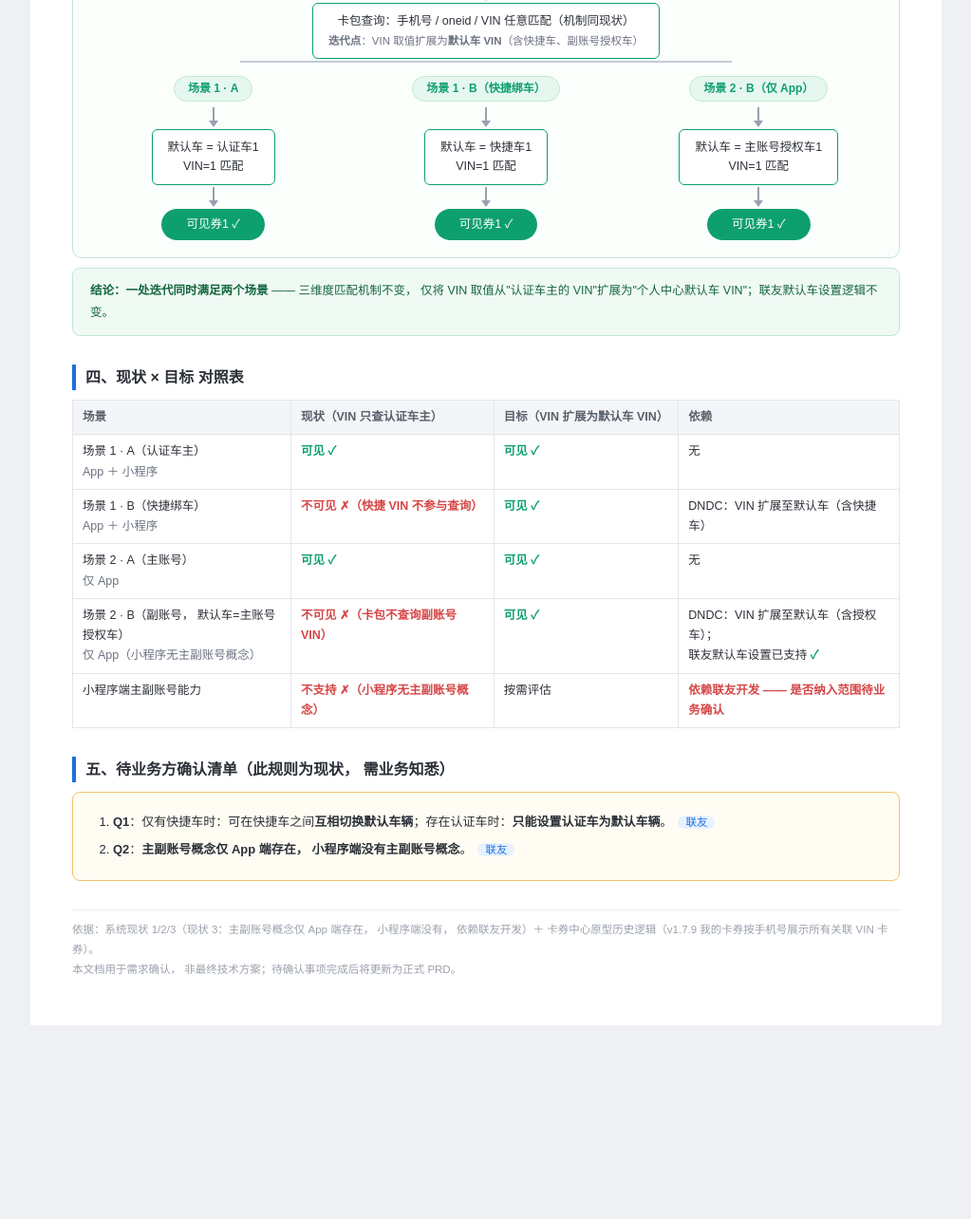
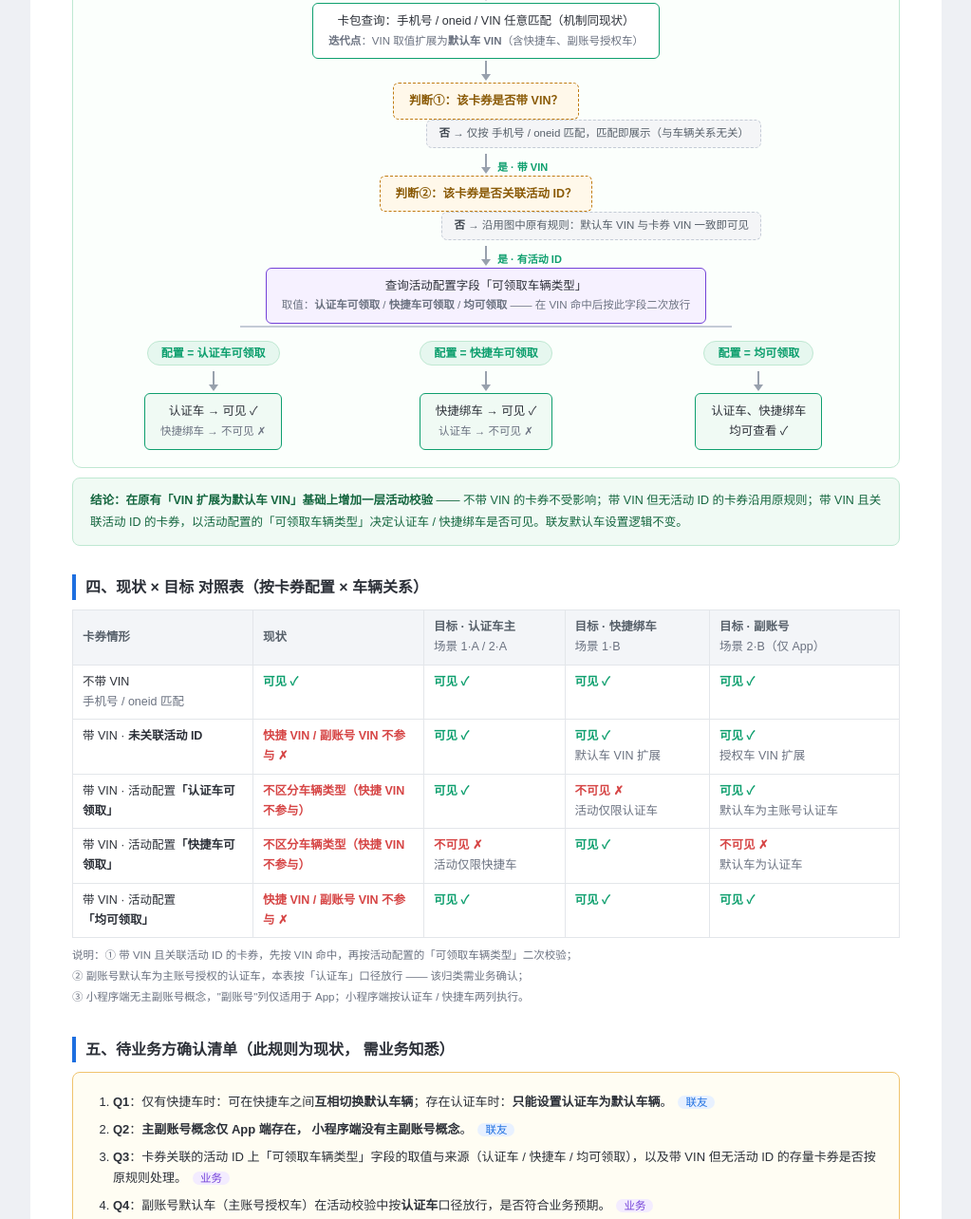
Before and after one commit to Lamb-R/DFN-coupon-docs, a plain HTML site: page coupon-visibility-flow.html in a window 1280 px wide. Shown: the part 1459-2743 px from the top of the page at 95% size, without its empty margins (128-1151 px from the left). Before the commit the page ends 2539 px from the top, so only its background shows below. Drawn offline with Linux system fonts and the light colour scheme.

Commit message:
目标流程增加活动校验：带VIN卡券判断活动ID，按可领取车辆类型决定认证车/快捷绑车可见性，并同步更新对照表

```diff
--- a/coupon-visibility-flow.html
+++ b/coupon-visibility-flow.html
@@ -56,6 +56,12 @@
   .arr .line { width: 2px; height: 14px; background: #98a1ad; }
   .arr .head { width: 0; height: 0; border-left: 5px solid transparent; border-right: 5px solid transparent; border-top: 7px solid #98a1ad; }
 
+  .arr.rel { position: relative; }
+  .arr .lbl { position: absolute; left: 50%; margin-left: 12px; top: 7px; font-size: 11px; font-weight: 700; color: #0e9f6e; white-space: nowrap; }
+  .fc .exit { width: 100%; max-width: 580px; display: flex; justify-content: flex-end; margin: 0 0 4px; }
+  .exit .tag { font-size: 11.5px; border-radius: 6px; padding: 4px 12px; background: #f4f5f7; border: 1px dashed #c4cbd6; color: #57606a; }
+  .exit .tag b { color: #3d444d; }
+
   .branch2 { display: grid; grid-template-columns: 1fr 1fr; gap: 0 28px; width: 100%; margin-top: 2px; }
   .branch2 .col { display: flex; flex-direction: column; align-items: center; }
   .branch2 .col .tagline { font-size: 12px; font-weight: 700; padding: 2px 14px; border-radius: 999px; margin: 4px 0; }
@@ -93,7 +99,7 @@
 <div class="page">
 
 <h1>卡券中心卡包查询规则调整</h1>
-<div class="subtitle">主副账号 · 认证车 · 快捷车 ｜ 用途：与业务方确认需求 · 2026-11-11</div>
+<div class="subtitle">主副账号 · 认证车 · 快捷车 ｜ 用途：与业务方确认需求 · 2026-11-11（更新 2026-11-27）</div>
 
 <div class="legend">
   <span><span class="chip" style="border-color:#1d6fe0;background:#e8f1ff"></span>联友公司负责</span>
@@ -167,7 +173,7 @@
 <div class="concl red"><b>结论：场景 1、场景 2 现状均不支持。</b>三维度匹配机制本身已具备， 瓶颈仅在 VIN 维度 —— 只认认证车主的 VIN， 快捷车 / 副账号授权车的 VIN 均不参与。</div>
 
 <!-- ================= 流程 2：目标 ================= -->
-<h2 class="goal">三、目标流程：三维度匹配机制不变， VIN 扩展为默认车 VIN —— 两个场景均达成</h2>
+<h2 class="goal">三、目标流程：VIN 扩展为默认车 VIN；带 VIN 且关联活动 ID 的卡券，再按活动「可领取车辆类型」二次校验</h2>
 <div class="fc-wrap goal">
   <div class="fc">
     <div class="nd start">用户打开卡包（迭代后）</div>
@@ -175,44 +181,90 @@
     <div class="nd proc">读取个人中心默认车（联友 · 逻辑不变）</div>
     <div class="arr"><div class="line"></div><div class="head"></div></div>
     <div class="nd proc dn">卡包查询：手机号 / oneid / VIN 任意匹配（机制同现状）<br><span class="small"><b>迭代点</b>：VIN 取值扩展为<b>默认车 VIN</b>（含快捷车、副账号授权车）</span></div>
+    <div class="arr"><div class="line"></div><div class="head"></div></div>
+
+    <div class="nd dec">判断①：该卡券是否带 VIN？</div>
+    <div class="exit"><span class="tag"><b>否</b> → 仅按 手机号 / oneid 匹配，匹配即展示（与车辆关系无关）</span></div>
+    <div class="arr rel"><div class="line"></div><div class="head"></div><span class="lbl">是 · 带 VIN</span></div>
+
+    <div class="nd dec dn">判断②：该卡券是否关联活动 ID？</div>
+    <div class="exit"><span class="tag"><b>否</b> → 沿用图中原有规则：默认车 VIN 与卡券 VIN 一致即可见</span></div>
+    <div class="arr rel"><div class="line"></div><div class="head"></div><span class="lbl">是 · 有活动 ID</span></div>
+
+    <div class="nd data">查询活动配置字段「可领取车辆类型」<br><span class="small">取值：<b>认证车可领取</b> / <b>快捷车可领取</b> / <b>均可领取</b> —— 在 VIN 命中后按此字段二次放行</span></div>
     <div class="hbar"></div>
     <div class="branch2" style="grid-template-columns:1fr 1fr 1fr;">
       <div class="col">
-        <div class="tagline yes">场景 1 · A</div>
+        <div class="tagline yes">配置 = 认证车可领取</div>
         <div class="arr"><div class="line"></div><div class="head"></div></div>
-        <div class="nd proc dn">默认车 = 认证车1<br>VIN=1 匹配</div>
-        <div class="arr"><div class="line"></div><div class="head"></div></div>
-        <div class="nd end-ok">可见券1 ✓</div>
+        <div class="nd ok-box">认证车 → 可见 ✓<br><span class="small">快捷绑车 → 不可见 ✗</span></div>
       </div>
       <div class="col">
-        <div class="tagline yes">场景 1 · B（快捷绑车）</div>
+        <div class="tagline yes">配置 = 快捷车可领取</div>
         <div class="arr"><div class="line"></div><div class="head"></div></div>
-        <div class="nd proc dn">默认车 = 快捷车1<br>VIN=1 匹配</div>
-        <div class="arr"><div class="line"></div><div class="head"></div></div>
-        <div class="nd end-ok">可见券1 ✓</div>
+        <div class="nd ok-box">快捷绑车 → 可见 ✓<br><span class="small">认证车 → 不可见 ✗</span></div>
       </div>
       <div class="col">
-        <div class="tagline yes">场景 2 · B（仅 App）</div>
+        <div class="tagline yes">配置 = 均可领取</div>
         <div class="arr"><div class="line"></div><div class="head"></div></div>
-        <div class="nd proc dn">默认车 = 主账号授权车1<br>VIN=1 匹配</div>
-        <div class="arr"><div class="line"></div><div class="head"></div></div>
-        <div class="nd end-ok">可见券1 ✓</div>
+        <div class="nd ok-box">认证车、快捷绑车<br>均可查看 ✓</div>
       </div>
     </div>
   </div>
 </div>
-<div class="concl green"><b>结论：一处迭代同时满足两个场景</b> —— 三维度匹配机制不变， 仅将 VIN 取值从"认证车主的 VIN"扩展为"个人中心默认车 VIN"；联友默认车设置逻辑不变。</div>
+<div class="concl green"><b>结论：在原有「VIN 扩展为默认车 VIN」基础上增加一层活动校验</b> —— 不带 VIN 的卡券不受影响；带 VIN 但无活动 ID 的卡券沿用原规则；带 VIN 且关联活动 ID 的卡券，以活动配置的「可领取车辆类型」决定认证车 / 快捷绑车是否可见。联友默认车设置逻辑不变。</div>
 
 <!-- ================= 现状 vs 目标对照 ================= -->
-<h2>四、现状 × 目标 对照表</h2>
+<h2>四、现状 × 目标 对照表（按卡券配置 × 车辆关系）</h2>
 <table>
-  <tr><th style="width:230px;">场景</th><th>现状（VIN 只查认证车主）</th><th>目标（VIN 扩展为默认车 VIN）</th><th>依赖</th></tr>
-  <tr><td>场景 1 · A（认证车主）<br><span style="font-weight:400;color:#6b7280;">App ＋ 小程序</span></td><td class="ok">可见 ✓</td><td class="ok">可见 ✓</td><td>无</td></tr>
-  <tr><td>场景 1 · B（快捷绑车）<br><span style="font-weight:400;color:#6b7280;">App ＋ 小程序</span></td><td class="no3">不可见 ✗（快捷 VIN 不参与查询）</td><td class="ok">可见 ✓</td><td>DNDC：VIN 扩展至默认车（含快捷车）</td></tr>
-  <tr><td>场景 2 · A（主账号）<br><span style="font-weight:400;color:#6b7280;">仅 App</span></td><td class="ok">可见 ✓</td><td class="ok">可见 ✓</td><td>无</td></tr>
-  <tr><td>场景 2 · B（副账号， 默认车=主账号授权车）<br><span style="font-weight:400;color:#6b7280;">仅 App（小程序无主副账号概念）</span></td><td class="no3">不可见 ✗（卡包不查询副账号 VIN）</td><td class="ok">可见 ✓</td><td>DNDC：VIN 扩展至默认车（含授权车）；<br>联友默认车设置已支持 <span class="ok">✓</span></td></tr>
-  <tr><td>小程序端主副账号能力</td><td class="no3">不支持 ✗（小程序无主副账号概念）</td><td>按需评估</td><td class="qmark">依赖联友开发 —— 是否纳入范围待业务确认</td></tr>
+  <tr>
+    <th style="width:190px;">卡券情形</th>
+    <th style="width:180px;">现状</th>
+    <th>目标 · 认证车主<br><span style="font-weight:400;color:#6b7280;">场景 1·A / 2·A</span></th>
+    <th>目标 · 快捷绑车<br><span style="font-weight:400;color:#6b7280;">场景 1·B</span></th>
+    <th>目标 · 副账号<br><span style="font-weight:400;color:#6b7280;">场景 2·B（仅 App）</span></th>
+  </tr>
+  <tr>
+    <td>不带 VIN<br><span style="font-weight:400;color:#6b7280;">手机号 / oneid 匹配</span></td>
+    <td class="ok">可见 ✓</td>
+    <td class="ok">可见 ✓</td>
+    <td class="ok">可见 ✓</td>
+    <td class="ok">可见 ✓</td>
+  </tr>
+  <tr>
+    <td>带 VIN · <b>未关联活动 ID</b></td>
+    <td class="no3">快捷 VIN / 副账号 VIN 不参与 ✗</td>
+    <td class="ok">可见 ✓</td>
+    <td class="ok">可见 ✓<br><span style="font-weight:400;color:#6b7280;">默认车 VIN 扩展</span></td>
+    <td class="ok">可见 ✓<br><span style="font-weight:400;color:#6b7280;">授权车 VIN 扩展</span></td>
+  </tr>
+  <tr>
+    <td>带 VIN · 活动配置<b>「认证车可领取」</b></td>
+    <td class="no3">不区分车辆类型（快捷 VIN 不参与）</td>
+    <td class="ok">可见 ✓</td>
+    <td class="no3">不可见 ✗<br><span style="font-weight:400;color:#6b7280;">活动仅限认证车</span></td>
+    <td class="ok">可见 ✓<br><span style="font-weight:400;color:#6b7280;">默认车为主账号认证车</span></td>
+  </tr>
+  <tr>
+    <td>带 VIN · 活动配置<b>「快捷车可领取」</b></td>
+    <td class="no3">不区分车辆类型（快捷 VIN 不参与）</td>
+    <td class="no3">不可见 ✗<br><span style="font-weight:400;color:#6b7280;">活动仅限快捷车</span></td>
+    <td class="ok">可见 ✓</td>
+    <td class="no3">不可见 ✗<br><span style="font-weight:400;color:#6b7280;">默认车为认证车</span></td>
+  </tr>
+  <tr>
+    <td>带 VIN · 活动配置<b>「均可领取」</b></td>
+    <td class="no3">快捷 VIN / 副账号 VIN 不参与 ✗</td>
+    <td class="ok">可见 ✓</td>
+    <td class="ok">可见 ✓</td>
+    <td class="ok">可见 ✓</td>
+  </tr>
 </table>
+<div style="font-size:11.5px;color:#6b7280;line-height:1.9;margin:2px 0 6px;">
+  说明：① 带 VIN 且关联活动 ID 的卡券，先按 VIN 命中，再按活动配置的「可领取车辆类型」二次校验；<br>
+  ② 副账号默认车为主账号授权的认证车，本表按「认证车」口径放行 —— 该归类需业务确认；<br>
+  ③ 小程序端无主副账号概念，"副账号"列仅适用于 App；小程序端按认证车 / 快捷车两列执行。
+</div>
 
 <!-- ================= 待确认清单 ================= -->
 <h2>五、待业务方确认清单（此规则为现状， 需业务知悉）</h2>
@@ -220,6 +272,8 @@
   <ol>
     <li><b>Q1</b>：仅有快捷车时：可在快捷车之间<b>互相切换默认车辆</b>；存在认证车时：<b>只能设置认证车为默认车辆</b>。<span class="owner ly">联友</span></li>
     <li><b>Q2</b>：<b>主副账号概念仅 App 端存在， 小程序端没有主副账号概念</b>。<span class="owner ly">联友</span></li>
+    <li><b>Q3</b>：卡券关联的活动 ID 上「可领取车辆类型」字段的取值与来源（认证车 / 快捷车 / 均可领取），以及带 VIN 但无活动 ID 的存量卡券是否按原规则处理。<span class="owner biz">业务</span></li>
+    <li><b>Q4</b>：副账号默认车（主账号授权车）在活动校验中按<b>认证车</b>口径放行，是否符合业务预期。<span class="owner biz">业务</span></li>
   </ol>
 </div>
 
```
